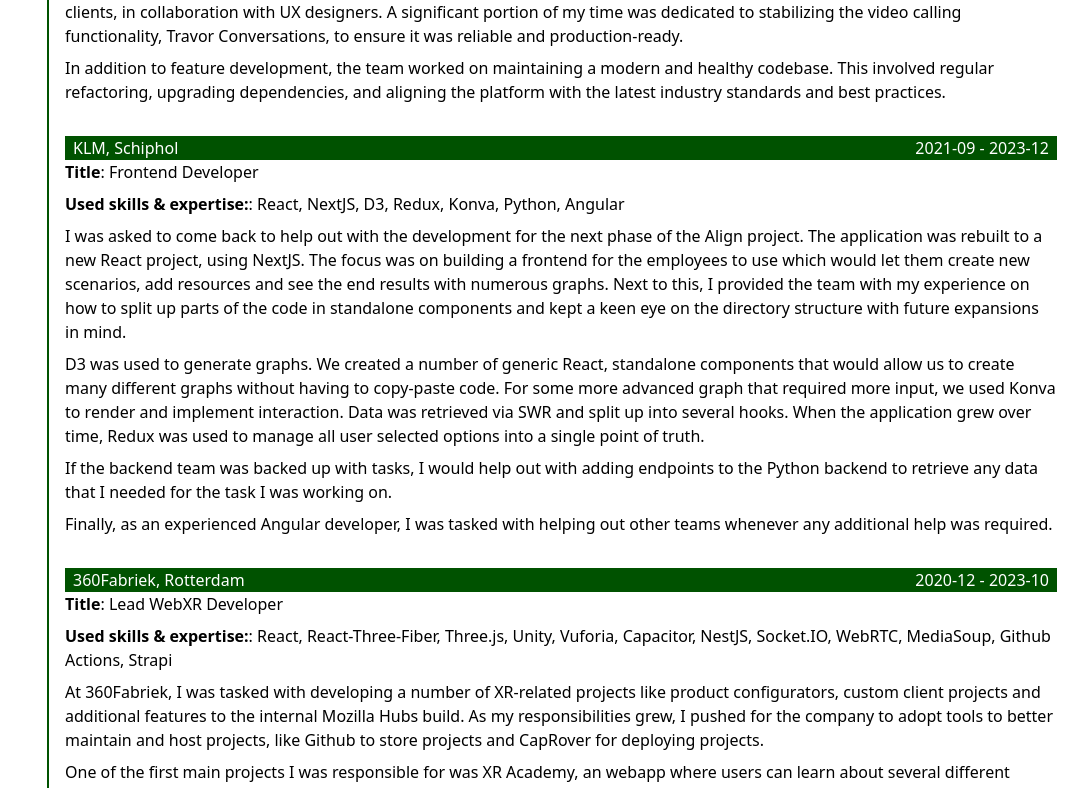
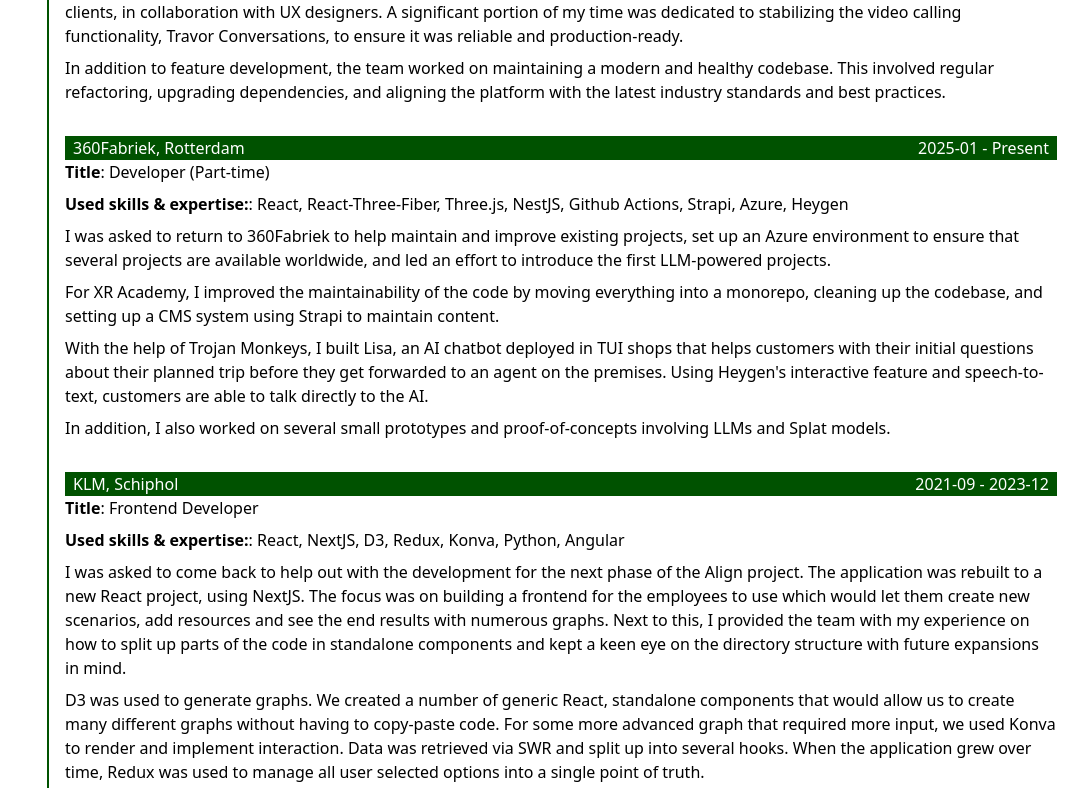
Before and after one commit to rvdleun/rvdleun.github.io, a React (Vite) app: page / in a window 1280 px wide. Shown: the part 820-1608 px from the top of the page, without its empty margins (207-1280 px from the left). Built offline with nearby package versions, Linux system fonts and the light colour scheme.

Commit message:
Updated github actions

```diff
--- a/src/data.ts
+++ b/src/data.ts
@@ -55,19 +55,46 @@
         en: [
           "I joined the PXP Platform team to contribute to the ongoing development of an airport kiosk system. These kiosks assist passengers with accessing real-time flight and airport information, as well as initiating live video calls with support agents when needed.",
           "My responsibilities included implementing new features and updating existing ones based on feedback and requests from our clients, in collaboration with UX designers. A significant portion of my time was dedicated to stabilizing the video calling functionality, Travor Conversations, to ensure it was reliable and production-ready.",
-          "In addition to feature development, the team worked on maintaining a modern and healthy codebase. This involved regular refactoring, upgrading dependencies, and aligning the platform with the latest industry standards and best practices."
+          "In addition to feature development, the team worked on maintaining a modern and healthy codebase. This involved regular refactoring, upgrading dependencies, and aligning the platform with the latest industry standards and best practices.",
         ],
         nl: [
           "Ik was onderdeel van het PXP Platform-team om bij te dragen aan de verdere ontwikkeling van een kiosksysteem voor luchthavens. Deze kiosken helpen passagiers bij het opvragen van realtime vlucht- en luchthaveninformatie en bieden de mogelijkheid om live videogesprekken met supportmedewerkers te starten.",
           "Mijn verantwoordelijkheden bestonden uit het implementeren van nieuwe functionaliteiten en het aanpassen van bestaande onderdelen op basis van feedback en verzoeken van onze klanten, in samenwerking met UX-designers. Een groot deel van mijn tijd besteedde ik aan het stabiel maken van de videogespreksfunctionaliteit—Travor Conversations—zodat deze betrouwbaar en klaar voor productie was.",
-          "Naast de functionele ontwikkeling werkte het team aan het onderhouden van een moderne en gezonde codebase. Dit omvatte regelmatige refactoring, het updaten van afhankelijkheden en het afstemmen van het platform op de meest recente industriestandaarden en best practices."
-        ]
+          "Naast de functionele ontwikkeling werkte het team aan het onderhouden van een moderne en gezonde codebase. Dit omvatte regelmatige refactoring, het updaten van afhankelijkheden en het afstemmen van het platform op de meest recente industriestandaarden en best practices.",
+        ],
+      },
+      usedSkillsAndExpertise: ["React", "NextJS", "Strapi", "Twilio"],
+    },
+    {
+      organisationTitle: "360Fabriek, Rotterdam",
+      workTitle: "Developer (Part-time)",
+      dateRange: {
+        end: "present",
+        start: "2025-01-01",
+      },
+      description: {
+        en: [
+          "I was asked to return to 360Fabriek to help maintain and improve existing projects, set up an Azure environment to ensure that several projects are available worldwide, and led an effort to introduce the first LLM-powered projects.",
+          "For XR Academy, I improved the maintainability of the code by moving everything into a monorepo, cleaning up the codebase, and setting up a CMS system using Strapi to maintain content.",
+          "With the help of Trojan Monkeys, I built Lisa, an AI chatbot deployed in TUI shops that helps customers with their initial questions about their planned trip before they get forwarded to an agent on the premises. Using Heygen's interactive feature and speech-to-text, customers are able to talk directly to the AI.",
+          "In addition, I also worked on several small prototypes and proof-of-concepts involving LLMs and Splat models.",
+        ],
+        nl: [
+          "Ik werd gevraagd om terug te keren naar 360Fabriek om bestaande projecten te onderhouden en te verbeteren, een Azure-omgeving op te zetten om ervoor te zorgen dat verschillende projecten wereldwijd beschikbaar zijn, en was verantwoordelijk voor het introduceren van de eerste LLM-aangedreven projecten.",
+          "Voor XR Academy heb ik de onderhoudbaarheid van de code verbeterd door alles naar een monorepo te verplaatsen, de codebase op te schonen en een CMS-systeem op te zetten met behulp van Strapi om content te beheren.",
+          "Met de hulp van Trojan Monkeys heb ik Lisa gebouwd, een AI-chatbot die in TUI-winkels is geïmplementeerd en klanten helpt met hun eerste vragen over hun geplande reis voordat ze worden doorverwezen naar een medewerker ter plaatse. Met behulp van Heygen's interactieve functie en spraak-naar-tekst kunnen klanten direct met de AI praten.",
+          "Daarnaast heb ik ook gewerkt aan verschillende kleine prototypes en proof-of-concepts met LLMs en Splat-modellen.",
+        ],
       },
       usedSkillsAndExpertise: [
         "React",
-        "NextJS",
+        "React-Three-Fiber",
+        "Three.js",
+        "NestJS",
+        "Github Actions",
         "Strapi",
-        "Twilio"
+        "Azure",
+        "Heygen",
       ],
     },
     {
@@ -134,7 +161,7 @@
         "WebRTC",
         "MediaSoup",
         "Github Actions",
-        "Strapi"
+        "Strapi",
       ],
     },
     {
@@ -249,6 +276,18 @@
   ],
   personalProjects: [
     {
+      title: "RSS-Feeds-To-Podcast",
+      href: "https://github.com/rvdleun/rss-feeds-to-podcast",
+      description: {
+        en: [
+          "Because I would often get stuck in the hallway before walks with my dogs trying to find the right media to listen to, I've created a pipeline that uses the RSS feeds I follow to create a podcast every day, entirely focused on my interests.",
+        ],
+        nl: [
+          "Omdat ik vaak vastzat in de gang voordat ik met mijn honden ging wandelen, op zoek naar de juiste podcast om naar te luisteren, heb ik een pipeline gemaakt die de RSS-feeds gebruikt die ik volg om dagelijks een podcast te creëren die volledig gericht is op mijn interesses.",
+        ],
+      },
+    },
+    {
       title: "RogueSaber",
       href: "https://roguesaber.rvdleun.com/",
       description: {
```
